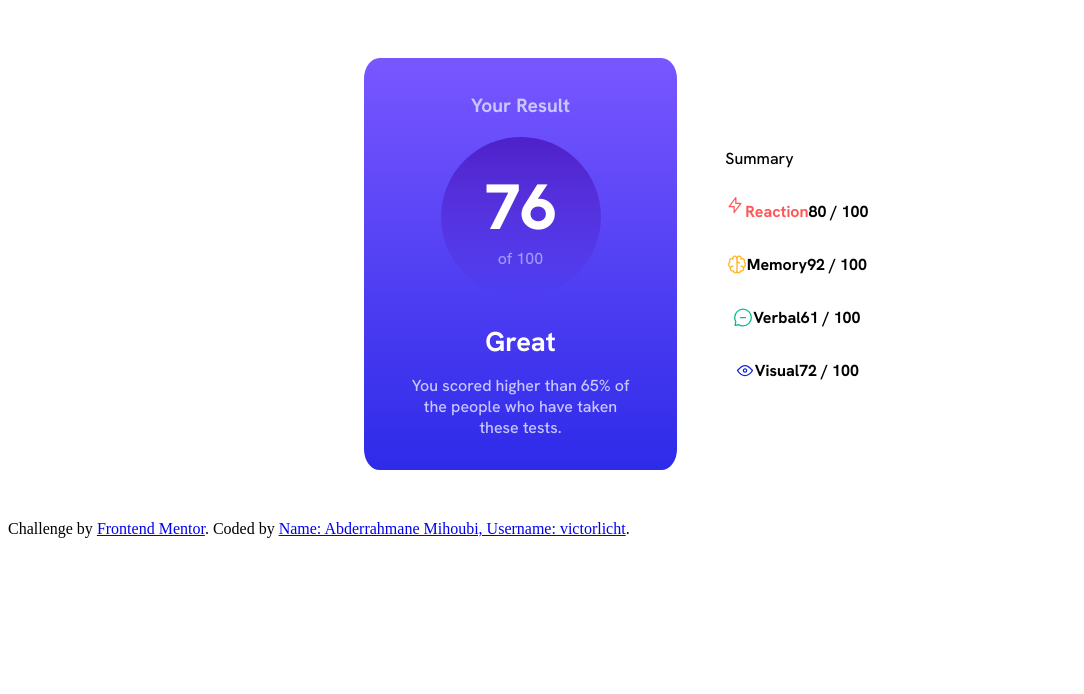
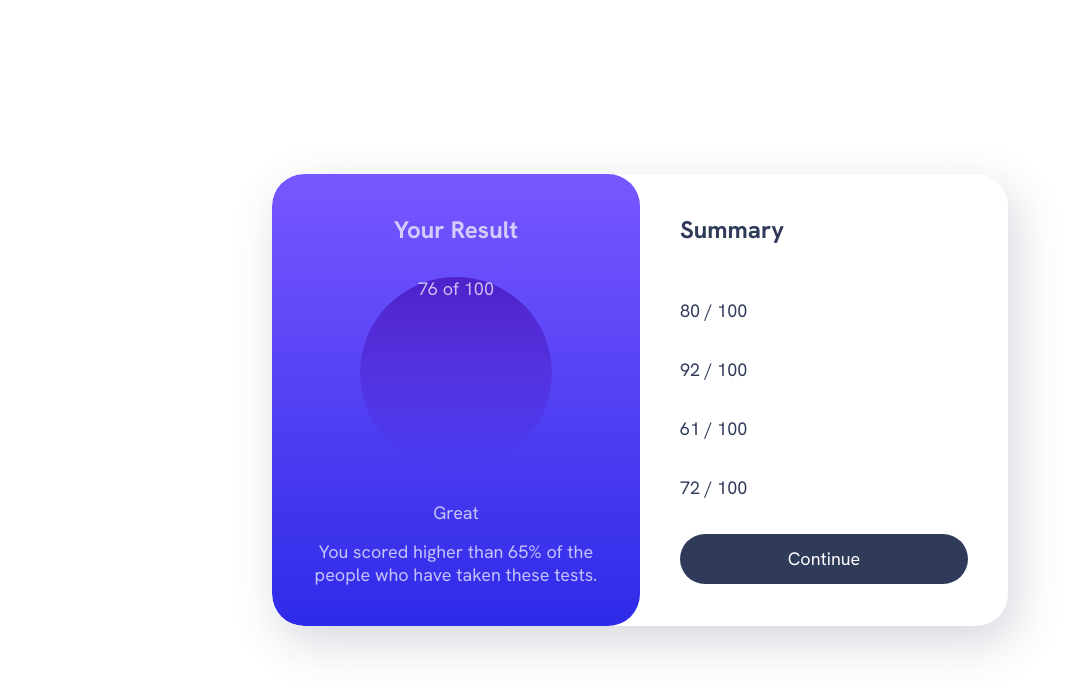
Before and after one commit to victorlicht/front-end-mentor-challenges, a plain HTML site: page results-summary-component-main/index.html in a window 1280 px wide. Shown: the whole page, without its empty margins (0-1084 px from the left). Drawn offline with Linux system fonts and the light colour scheme.

Commit message:
On going

```diff
--- a/results-summary-component-main/index.html
+++ b/results-summary-component-main/index.html
@@ -1,58 +1,146 @@
 <!DOCTYPE html>
 <html lang="en">
-<head>
-  <meta charset="UTF-8">
-  <meta name="viewport" content="width=device-width, initial-scale=1.0"> <!-- displays site properly based on user's device -->
-  <link rel="icon" type="image/png" sizes="32x32" href="./assets/images/favicon-32x32.png">
-  <link rel="stylesheet" href="style.css">
-  <link rel="preconnect" href="https://fonts.googleapis.com">
-  <link rel="preconnect" href="https://fonts.gstatic.com" crossorigin>
-  <link href="https://fonts.googleapis.com/css2?family=Hanken+Grotesk:wght@500;700;800&display=swap" rel="stylesheet">
-  <title>Frontend Mentor | Results summary component</title>
-</head>
-<body>
-  <main>
-      <section class="first">
-        <p class="result-title">Your Result</p>
-        <div class="circle">
-          <p id="text-1"> 76</p>
-          <p id="text-2">of 100</p>
+  <head>
+    <meta charset="UTF-8" />
+    <meta name="viewport" content="width=device-width, initial-scale=1.0" />
+    <!-- displays site properly based on user's device -->
+    <link
+      rel="icon"
+      type="image/png"
+      sizes="32x32"
+      href="./assets/images/favicon-32x32.png"
+    />
+    <link rel="stylesheet" href="style.css" />
+    <title>Frontend Mentor | Results summary component</title>
+  </head>
+  <body>
+    <main>
+      <div class="result-summary">
+        <div class="result grid-flow" data-spacing="large">
+          <h1 class="section-title">Your Result</h1>
+          <p class="result-score"><span>76</span> of 100</p>
+          <div class="grid-flow">
+            <p class="result-rank">Great</p>
+            <p>
+              You scored higher than 65% of the people who have taken these
+              tests.
+            </p>
+          </div>
         </div>
-        <p class="status-title">Great</p>
-        <p class="message">You scored higher than 65% of</br>
-                          the people who have taken</br>
-                          these tests.</p>
-      </section>
-      <section class="second">
-          <p class="summary">Summary</p>
-          <div class="stats">
-            <div class="reaction">
-              <img src="./assets/images/icon-reaction.svg" alt="reaction">
-              <p>Reaction</p>
-              <p id="numbers">80 / 100</p>
+        <div class="summary grid-flow" data-spacing="large">
+          <h2 class="section-title">Summary</h2>
+          <div class="grid-flow">
+            <div class="summary-item" data-item-type="accent-1">
+              <div class="flex-group">
+                <svg
+                  xmlns="http://www.w3.org/2000/svg"
+                  class="summary-icon"
+                  width="20"
+                  height="20"
+                  fill="none"
+                  viewBox="0 0 20 20"
+                >
+                  <path
+                    stroke-linecap="round"
+                    stroke-linejoin="round"
+                    stroke-width="1.25"
+                    d="M10.833 8.333V2.5l-6.666 9.167h5V17.5l6.666-9.167h-5Z"
+                  />
+                </svg>
+                <h3 class="summary-item-title"></h3>
+              </div>
+              <p class="summary-score"><span>80</span> / 100</p>
             </div>
-            <div class="memory">
-              <img src="./assets/images/icon-memory.svg" alt="memory">
-              <p>Memory</p>
-              <p id="numbers">92 / 100</p>
+            <div class="summary-item" data-item-type="accent-2">
+              <div class="flex-group">
+                <svg
+                  xmlns="http://www.w3.org/2000/svg"
+                  class="summary-icon"
+                  width="20"
+                  height="20"
+                  fill="none"
+                  viewBox="0 0 20 20"
+                >
+                  <path
+                    stroke-linecap="round"
+                    stroke-linejoin="round"
+                    stroke-width="1.25"
+                    d="M5.833 11.667a2.5 2.5 0 1 0 .834 4.858"
+                  />
+                  <path
+                    stroke-linecap="round"
+                    stroke-linejoin="round"
+                    stroke-width="1.25"
+                    d="M3.553 13.004a3.333 3.333 0 0 1-.728-5.53m.025-.067a2.083 2.083 0 0 1 2.983-2.824m.199.054A2.083 2.083 0 1 1 10 3.75v12.917a1.667 1.667 0 0 1-3.333 0M10 5.833a2.5 2.5 0 0 0 2.5 2.5m1.667 3.334a2.5 2.5 0 1 1-.834 4.858"
+                  />
+                  <path
+                    stroke-linecap="round"
+                    stroke-linejoin="round"
+                    stroke-width="1.25"
+                    d="M16.447 13.004a3.334 3.334 0 0 0 .728-5.53m-.025-.067a2.083 2.083 0 0 0-2.983-2.824M10 3.75a2.085 2.085 0 0 1 2.538-2.033 2.084 2.084 0 0 1 1.43 2.92m-.635 12.03a1.667 1.667 0 0 1-3.333 0"
+                  />
+                </svg>
+                <h3 class="summary-item-title"></h3>
+              </div>
+              <p class="summary-score"><span>92</span> / 100</p>
             </div>
-            <div class="verbal">
-              <img src="./assets/images/icon-verbal.svg" alt="verbal">
-              <p>Verbal</p>
-              <p id="numbers">61 / 100</p>
+            <div class="summary-item" data-item-type="accent-3">
+              <div class="flex-group">
+                <svg
+                  xmlns="http://www.w3.org/2000/svg"
+                  class="summary-icon"
+                  width="20"
+                  height="20"
+                  fill="none"
+                  viewBox="0 0 20 20"
+                >
+                  <path
+                    stroke-linecap="round"
+                    stroke-linejoin="round"
+                    stroke-width="1.25"
+                    d="M7.5 10h5M10 18.333A8.333 8.333 0 1 0 1.667 10c0 1.518.406 2.942 1.115 4.167l-.699 3.75 3.75-.699A8.295 8.295 0 0 0 10 18.333Z"
+                  />
+                </svg>
+                <h3 class="summary-item-title"></h3>
+              </div>
+              <p class="summary-score"><span>61</span> / 100</p>
             </div>
-            <div class="visual">
-              <img src="./assets/images/icon-visual.svg" alt="visual">
-              <p>Visual</p>
-              <p id="numbers">72 / 100</p>
+            <div class="summary-item" data-item-type="accent-4">
+              <div class="flex-group">
+                <svg
+                  xmlns="http://www.w3.org/2000/svg"
+                  class="summary-icon"
+                  width="20"
+                  height="20"
+                  fill="none"
+                  viewBox="0 0 20 20"
+                >
+                  <path
+                    stroke-linecap="round"
+                    stroke-linejoin="round"
+                    stroke-width="1.25"
+                    d="M10 11.667a1.667 1.667 0 1 0 0-3.334 1.667 1.667 0 0 0 0 3.334Z"
+                  />
+                  <path
+                    stroke-linecap="round"
+                    stroke-linejoin="round"
+                    stroke-width="1.25"
+                    d="M17.5 10c-1.574 2.492-4.402 5-7.5 5s-5.926-2.508-7.5-5C4.416 7.632 6.66 5 10 5s5.584 2.632 7.5 5Z"
+                  />
+                </svg>
+                <h3 class="summary-item-title"></h3>
+              </div>
+              <p class="summary-score"><span>72</span> / 100</p>
             </div>
           </div>
-      </section>
-  </main>
-
+          <button class="button">Continue</button>
+        </div>
+      </div>
+    </main>
+    <!--
   <div class="attribution">
     Challenge by <a href="https://www.frontendmentor.io?ref=challenge" target="_blank">Frontend Mentor</a>.
     Coded by <a href="#">Name: Abderrahmane Mihoubi, Username: victorlicht</a>.
-  </div>
-</body>
+  </div> -->
+  </body>
 </html>
--- a/results-summary-component-main/style.css
+++ b/results-summary-component-main/style.css
@@ -1,93 +1,143 @@
+@font-face {
+  font-family: "HankenGrotesk";
+  font-display: swap;
+  font-weight: 100 900;
+  src: url("assets/fonts/HankenGrotesk-VariableFont_wght.ttf")
+    format("truetype");
+}
+:root {
+    --clr-primary-hsl-400: 252, 100%, 67%;
+    --clr-primary-hsl-500: 256, 72%, 46%;
+    --clr-secondary-hsl-400: 241, 81%, 54%;
+    --clr-secondary-hsl-500: 241, 72%, 46%;
+
+    --clr-neutral-hsl-100: 0, 0%, 100%;
+    --clr-neutral-hsl-200: 221, 100%, 96%;
+    --clr-neutral-hsl-300: 241, 100%, 89%;
+    --clr-neutral-hsl-700: 224, 30%, 27%;
+
+    --clr-neutral-100: hsl(var(--clr-neutral-hsl-100));
+    --clr-neutral-200: hsl(var(--clr-neutral-hsl-200));
+    --clr-neutral-300: hsl(var(--clr-neutral-hsl-300));
+    --clr-neutral-700: hsl(var(--clr-neutral-hsl-700));
+
+    --clr-primary-400: hsl(var(--clr-primary-hsl-400));
+    --clr-primary-500: hsla(var(--clr-primary-hsl-500));
+    --clr-secondary-400: hsl(var(--clr-secondary-hsl-400));
+
+    --gradient-primary: linear-gradient(
+        var(--clr-primary-400),
+        var(--clr-secondary-400)
+    );
+
+    --gradient-to-transparent: linear-gradient(
+        var(--clr-primary-500),
+        hsl(var(--clr-secondary-hsl-500), 0)
+    );
+
+    --clr-accent-1: 0, 100%, 67%;
+    --clr-accent-2: 39, 100%, 56%;
+    --clr-accent-3: 166, 100%, 37%;
+    --clr-accent-4: 234, 85%, 45%;
+
+    --font-family-default: "HankenGrotesk", sans-serif;
+
+    --fw-regular: 500;
+    --fw-bold: 700;
+    --fw-black: 800;
+
+    --fs-400: 1.125rem;
+    --fs-500: 1.25rem;
+    --fs-600: 1.5rem;
+    --fs-700: 1.75rem;
+    --fs-800: 2rem;
+    --fs-900: 5rem;
+
+    --padding: 2.5rem;
+    --border-radius: 2rem;
+}
+*,
+*::befor,
+*::after {
+    box-sizing: border-box;
+}
+* {
+    margin: 0;
+    font: inherit;
+}
+img,
+svg {
+    display: block;
+    max-width: 100%;
+}
 body {
-    display: flex;
-    flex-direction: column;
-    justify-content: space-between;
+    font-family: var(--font-family-default);
+    font-size: var(--fs-400);
+    color: hsl(var(--clr-neutral-hsl-700));
 }
-main {
-    display: flex;
-    align-items: center;
-    justify-content: center;
-    font-family: 'Hanken Grotesk', sans-serif;
-    height: 40vw;
+@media (min-width: 600px) {
+    body {
+        min-height: 100vh;
+        display: grid;
+        place-items: center;
+    }
+    .result-summary {
+        margin-inline: 1rem;
+        grid-template-columns: 1fr 1fr;
+        border-radius: var(--border-radius);
+        box-shadow: .5rem 1rem 3rem hsl(var(--clr-neutral-hsl-700), .2);
+        overflow: hidden;
+    }
 }
-
-/*Left Side - Up Side*/
-.first {
-    background: linear-gradient(to bottom, hsl(252, 100%, 67%), hsl(241, 81%, 54%));
-    padding: 1rem 3rem 1rem 3rem;
-    border-radius: 5%;
+.section-title {
+    font-weight: var(--fw-bold);
+    font-size: var(--fs-600);
+}
+.grid-flow {
+    display: grid;
+    align-items: start;
+    gap: 1rem;
+}
+.grid-flow[data-spacing="large"] {
+    gap: 2rem;
+}
+.button {
+    color: var(--clr-neutral-100);
+    line-height: 1;
+    background: var(--clr-neutral-700);
+    padding: 1rem 2rem;
+    border: 0;
+    border-radius: 100vw;
+    cursor: pointer;
+}
+.button:hover,
+.button:focus-visible {
+    background: var(--gradient-primary);
+}
+.result-summary {
+    max-width: 46rem;
+    display: grid;
+}
+.result {
+    padding: var(--padding) calc(var(--padding) * 1.5);
+    color: hsl(var(--clr-neutral-hsl-100), .7);
     text-align: center;
-    display: flex;
-    justify-content: space-between;
-    align-items: center;
-    flex-direction: column;
-
+    background: var(--gradient-primary);
+    border-radius: 0 0 var(--border-radius) var(--border-radius);
 }
-.result-title {
-    color: hsl(241, 100%, 89%);
-    font-weight: 700;
-    font-size: 1.2em;
+.result,
+.summary {
+    padding: var(--padding);
 }
-.circle {
-    border-radius: 100%;
-    width: 10rem;
-    height: 10rem;
-    display: flex;
-    flex-direction: column;
-    align-items: center;
-    justify-content: center;
-    background: linear-gradient(to bottom, hsla(256, 72%, 46%, 1), hsla(241, 72%, 46%, 0));
-
+@media (min-width: 600px) {
+    .result {
+        border-radius: var(--border-radius);
+    }
 }
-#text-1 {
-    font-weight: 800;
-    font-size: 4em;
-    margin: 1rem 0 0 0;
-    color: white;
+.result-score {
+    width: 12rem;
+    margin-inline: auto;
+    background: var(--gradient-to-transparent);
+    aspect-ratio: 1 / 1;
+    border-radius: 50%;
 }
-#text-2 {
-    color: hsl(241, 100%, 80%);
-    margin: 0  0 1rem 0;
-    font-weight: 400;
-    font-size: 1em;
-}
-.status-title {
-    color: white;
-    font-weight: 700;
-    font-size: 1.7em;
-    margin-bottom: 0;
-}
-.message {
-    color: hsl(241, 100%, 89%);
-    font-size: 1em;
-}
-
-/*Right Side - Down Side*/
-.second {
-    display: flex;
-    flex-direction: column;
-    padding: 1rem 3rem 1rem 3rem;
-    width: inherit(".first");
-}
-.stats {
-    display: flex;
-    align-items: center;
-    flex-direction: column;
-}
-.stats div {
-    display: flex;
-    flex-direction: row;
-    font-weight: 700;
-}
-.reaction {
-    color: hsl(0, 100%, 67%);
-    display: block;
-}
-.reaction img {
-    width: 20px;
-    height: 20px;
-    margin-top: 10px;
-}
-#numbers {
-    color: black;
-}
```
Also changed, not shown: 1 other file.
